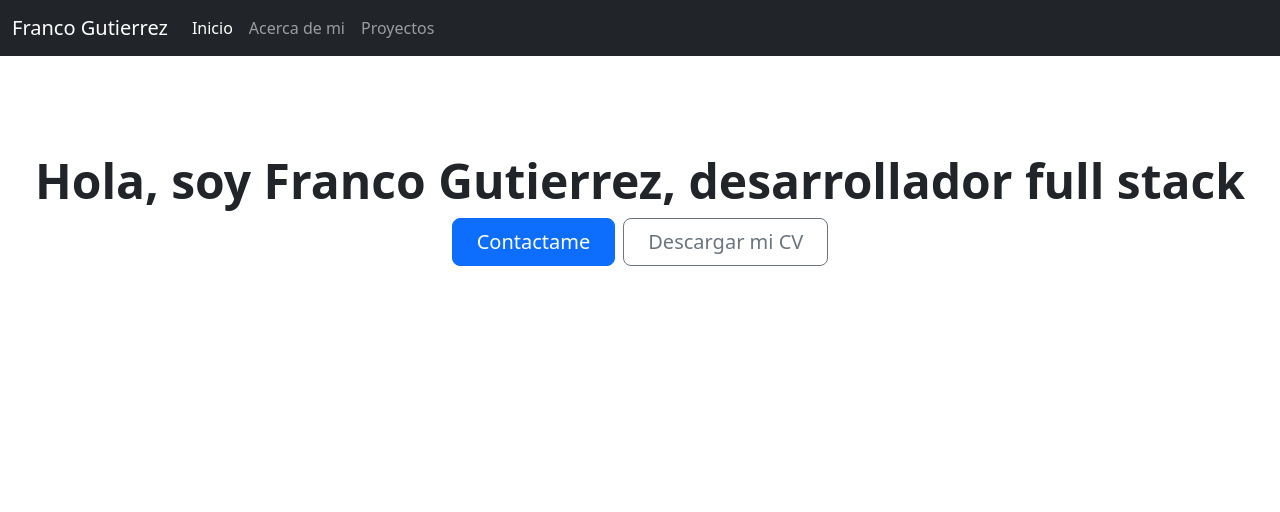
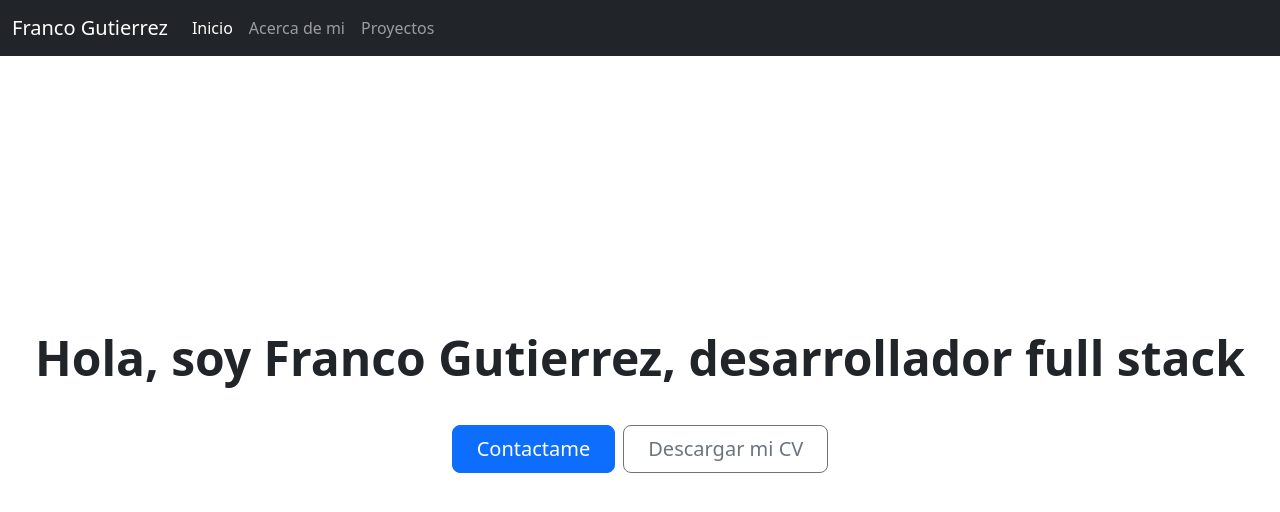
Before and after one commit to GutierrezFranco/PortfolioFrontEnd, a plain HTML site: page index.html in a window 1280 px wide. Drawn offline with nearby package versions, Linux system fonts and the light colour scheme.

Commit message:
firts version

```diff
--- a/index.html
+++ b/index.html
@@ -35,12 +35,12 @@
         </nav>
     </header>
 
-    <h1 class="visually-hidden">Heroes examples</h1>
+    <section id="hero">
 
         <div class="px-4 py-5 my-5 text-center">
             <h1 class="display-5 fw-bold">Hola, soy Franco Gutierrez, desarrollador full stack</h1>
             <div class="col-lg-6 mx-auto">
-        <div class="d-grid gap-2 d-sm-flex justify-content-sm-center">
+              <div class="d-grid gap-2 d-sm-flex justify-content-sm-center botones">
                 <button type="button" class="btn btn-primary btn-lg px-4 gap-3">Contactame</button>
                 <button type="button" class="btn btn-outline-secondary btn-lg px-4">Descargar mi CV</button>
               </div>
@@ -48,6 +48,10 @@
           </div>
 
 
+
+    </section>
+
+
     <script src="https://cdn.jsdelivr.net/npm/bootstrap@5.2.1/dist/js/bootstrap.bundle.min.js" integrity="sha384-u1OknCvxWvY5kfmNBILK2hRnQC3Pr17a+RTT6rIHI7NnikvbZlHgTPOOmMi466C8" crossorigin="anonymous"></script>
 </body>
 </html>
--- a/styles.css
+++ b/styles.css
@@ -0,0 +1,10 @@
+#hero{
+    height: 90vh;
+    display: flex;
+    justify-content: center;
+    align-items: center;
+}
+
+.botones{
+    padding: 30px 0;
+}
```
Lines whose indentation alone changed are shown as unchanged.
